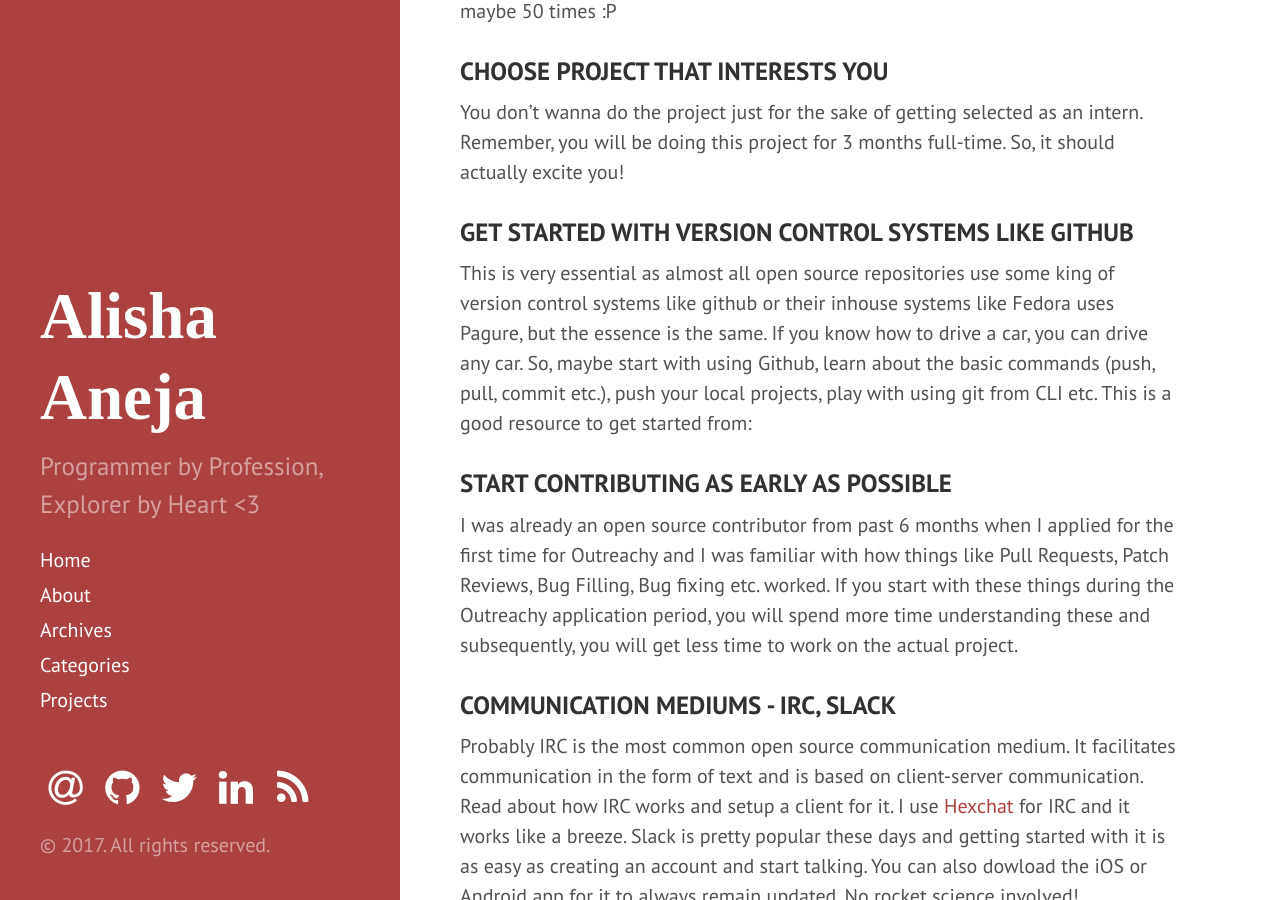
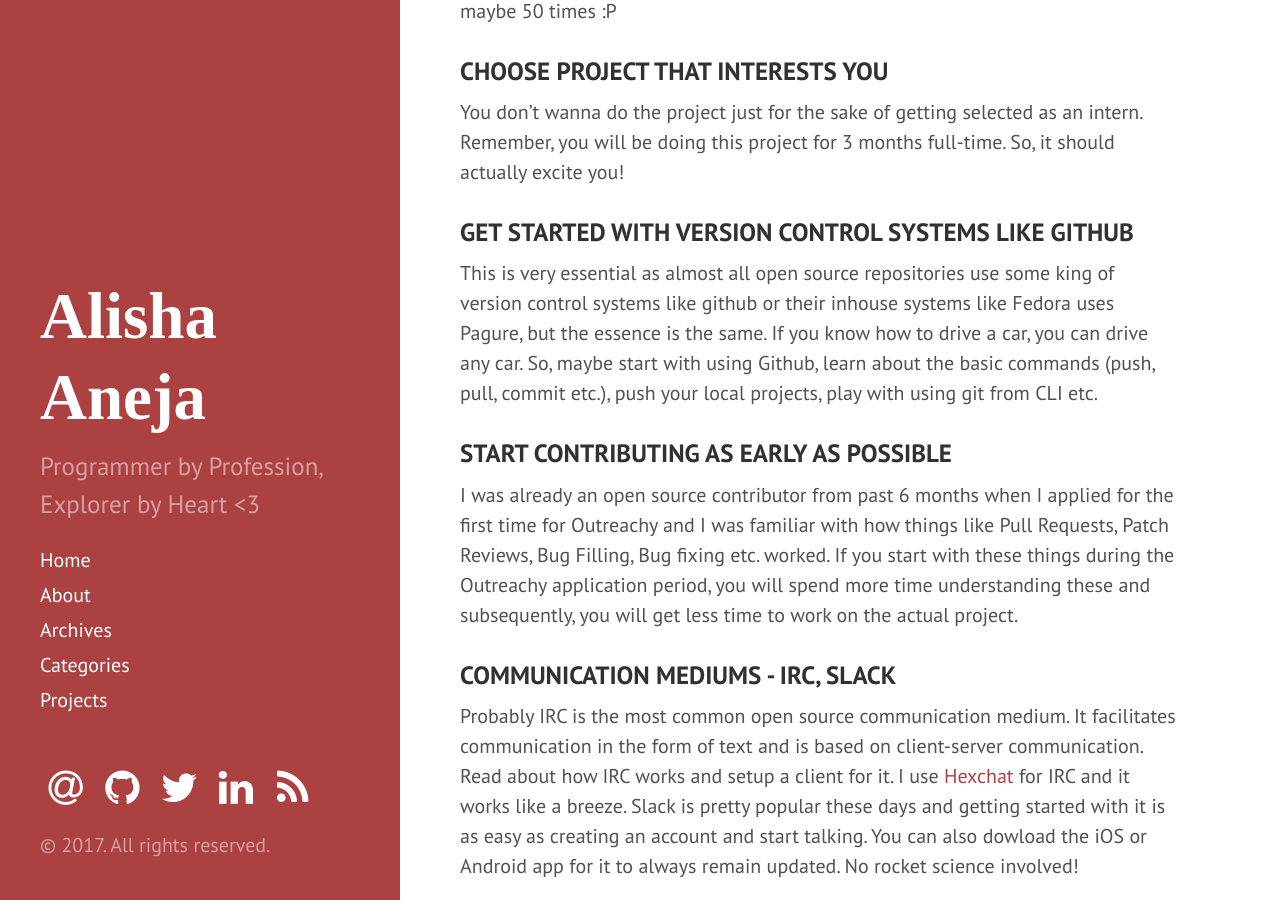
Before and after one commit to alisha17/alisha17.github.io, a Jekyll site: the page built from _posts/2017-12-17-outreachy1.md, in a window 1280 px wide and 900 px high, scrolled down 3837 px. Built offline with Jekyll 4.4.1, drawn with Linux system fonts in a browser that asks for light colours; nearby versions of some CDN libraries; Markdown is read by kramdown in place of the engine named in the settings; comment, search, counter and statistics services are not loaded.

Commit message:
Outreachy post1

```diff
--- a/_posts/2017-12-17-outreachy1.md
+++ b/_posts/2017-12-17-outreachy1.md
@@ -61,7 +61,7 @@ You don't want to get disappointed only to be notified later that you are not el
 You don't wanna do the project just for the sake of getting selected as an intern. Remember, you will be doing this project for 3 months full-time. So, it should actually excite you!
 
 ### GET STARTED WITH VERSION CONTROL SYSTEMS LIKE GITHUB
-This is very essential as almost all open source repositories use some king of version control systems like github or their inhouse systems like Fedora uses Pagure, but the essence is the same. If you know how to drive a car, you can drive any car. So, maybe start with using Github, learn about the basic commands (push, pull, commit etc.), push your local projects, play with using git from CLI etc. This is a good resource to get started from:
+This is very essential as almost all open source repositories use some king of version control systems like github or their inhouse systems like Fedora uses Pagure, but the essence is the same. If you know how to drive a car, you can drive any car. So, maybe start with using Github, learn about the basic commands (push, pull, commit etc.), push your local projects, play with using git from CLI etc.
 
 ### START CONTRIBUTING AS EARLY AS POSSIBLE
 I was already an open source contributor from past 6 months when I applied for the first time for Outreachy and I was familiar with  how things like Pull Requests, Patch Reviews, Bug Filling, Bug fixing etc. worked. If you start with these things during the Outreachy application period, you will spend more time understanding these and subsequently, you will get less time to work on the actual project.
```
